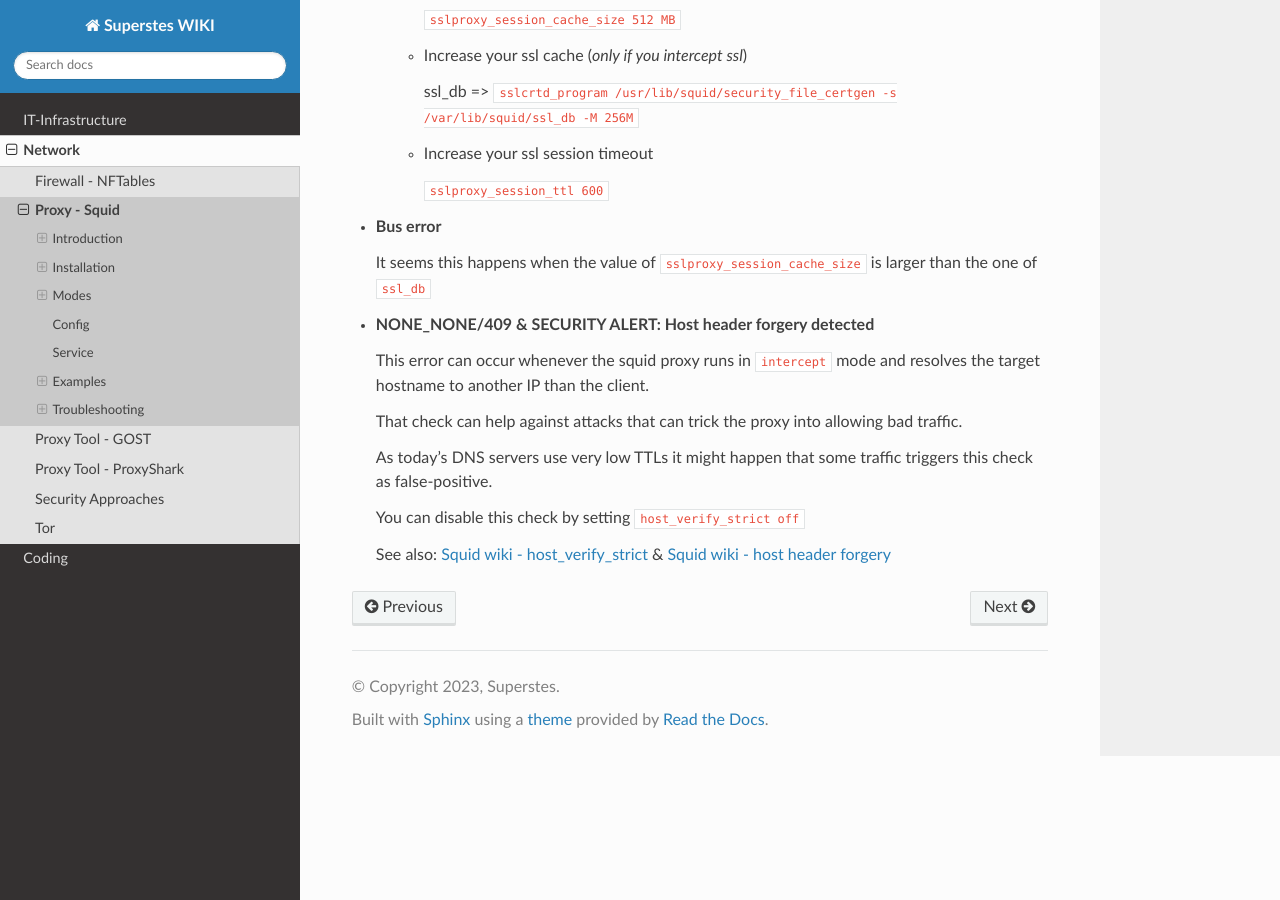
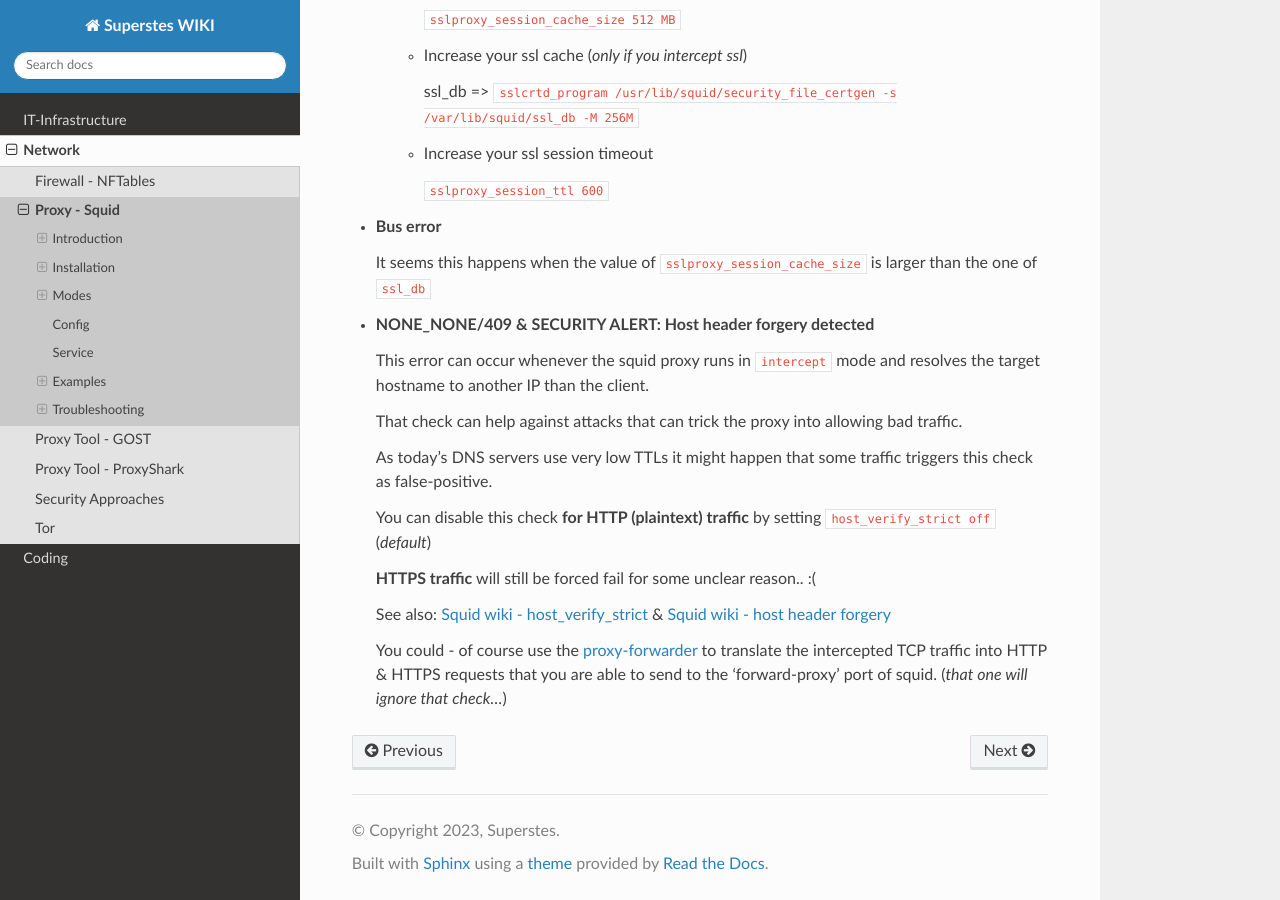
Before and after one commit to superstes/wiki, a Sphinx documentation site: the page built from source/1/network/proxy_squid.rst, in a window 1280 px wide and 900 px high, scrolled down 10379 px. Built offline with Sphinx 7.4.7 and the Read the Docs theme 2.0.0, drawn with Linux system fonts in a browser that asks for light colours.

Commit message:
updated known-problem in squid docs

```diff
--- a/source/1/network/proxy_squid.rst
+++ b/source/1/network/proxy_squid.rst
@@ -540,6 +540,10 @@ Known problems
 
   As today's DNS servers use very low TTLs it might happen that some traffic triggers this check as false-positive.
 
-  You can disable this check by setting :code:`host_verify_strict off`
+  You can disable this check **for HTTP (plaintext) traffic** by setting :code:`host_verify_strict off` (*default*)
+
+  **HTTPS traffic** will still be forced fail for some unclear reason.. :(
 
   See also: `Squid wiki - host_verify_strict <http://www.squid-cache.org/Doc/config/host_verify_strict/>`_ & `Squid wiki - host header forgery <https://wiki.squid-cache.org/KnowledgeBase/HostHeaderForgery>`_
+
+  You could - of course use the `proxy-forwarder <https://github.com/superstes/proxy-forwarder>`_ to translate the intercepted TCP traffic into HTTP & HTTPS requests that you are able to send to the 'forward-proxy' port of squid. (*that one will ignore that check...*)
```
